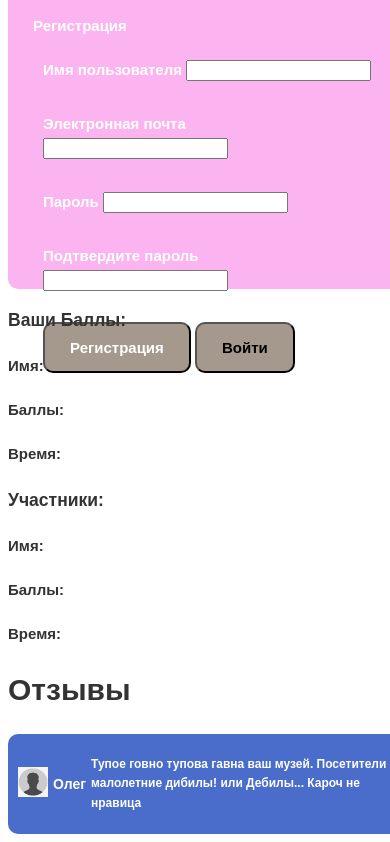
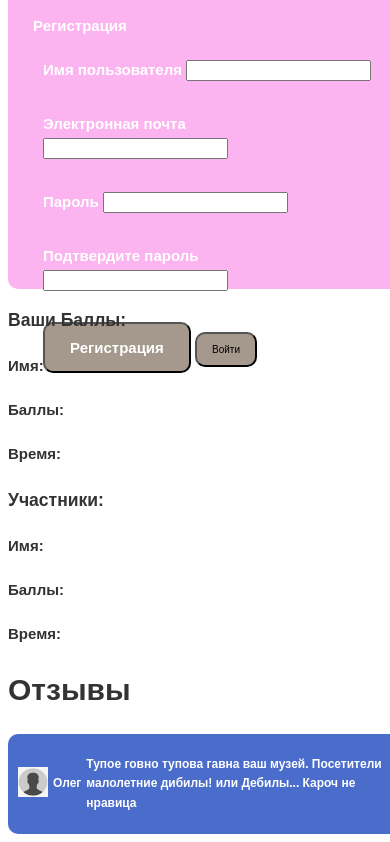
Before and after one commit to Gendalf4ever/Site, a plain HTML site: page results.html in a window 390 px wide. Shown: the part 320-1162 px from the top of the page. Drawn offline with Linux system fonts and the light colour scheme.

Commit message:
for mobile test

```diff
--- a/css/mediaQueries.css
+++ b/css/mediaQueries.css
@@ -99,11 +99,11 @@
 }
 .login-button{
     background: #a5988d;
-    font-size: 15px;
+    font-size: 10px;
     transition: background-color 0.3s;
     /* Размер кнопки */
-    padding: 15px 25px 15px 25px;
-    font-weight: 600;
+    padding: 10px 15px 10px 15px;
+    font-weight: 300;
     border-radius: 10px;
 }
 .login-button a {
@@ -179,7 +179,7 @@ width: 100%;
 }
 .reaction-name{
     margin: 5px;
-    font-size: 14px;
+    font-size: 12px;
 }
 .footer-text{
     font-size:15px;
```
